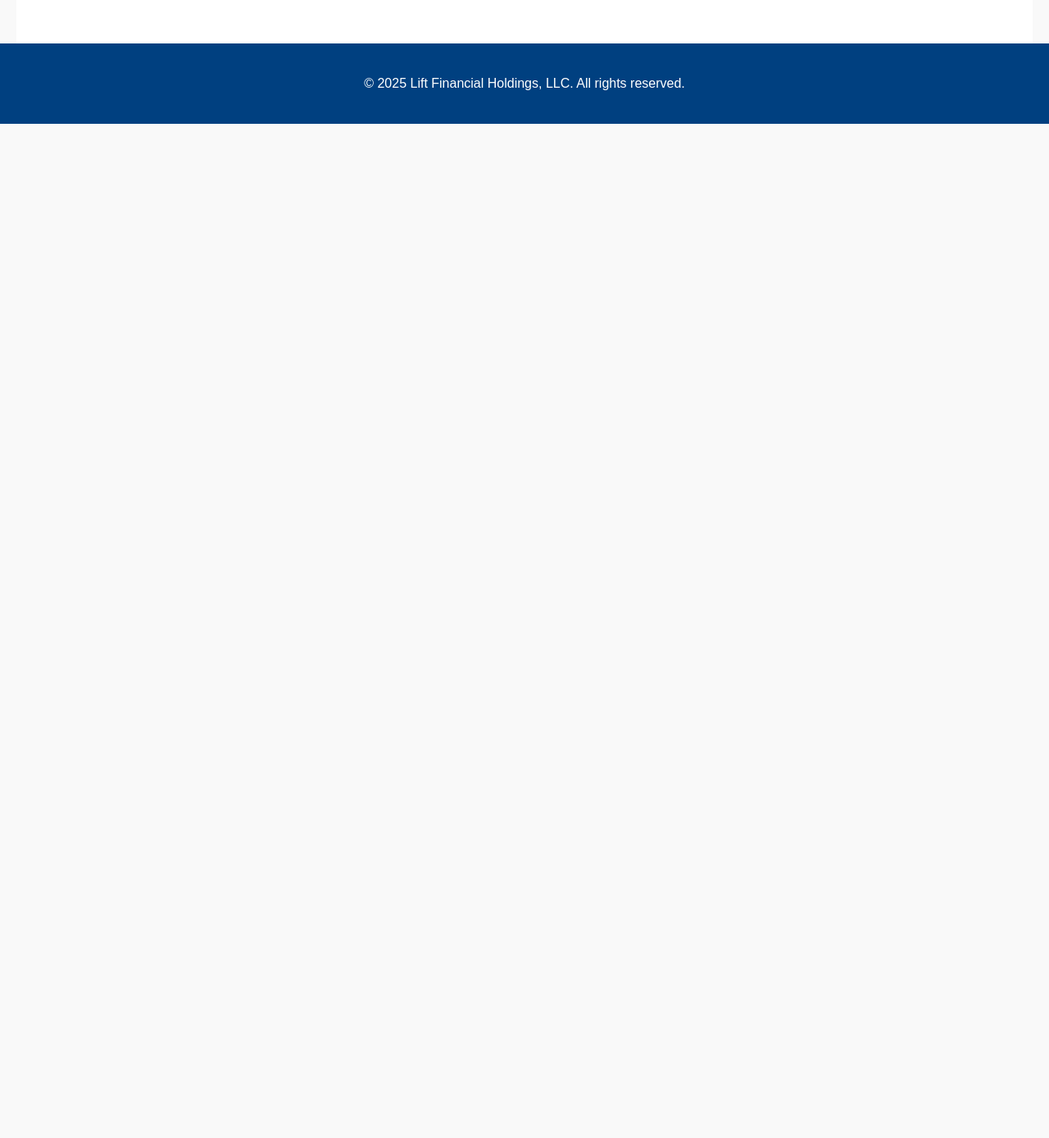
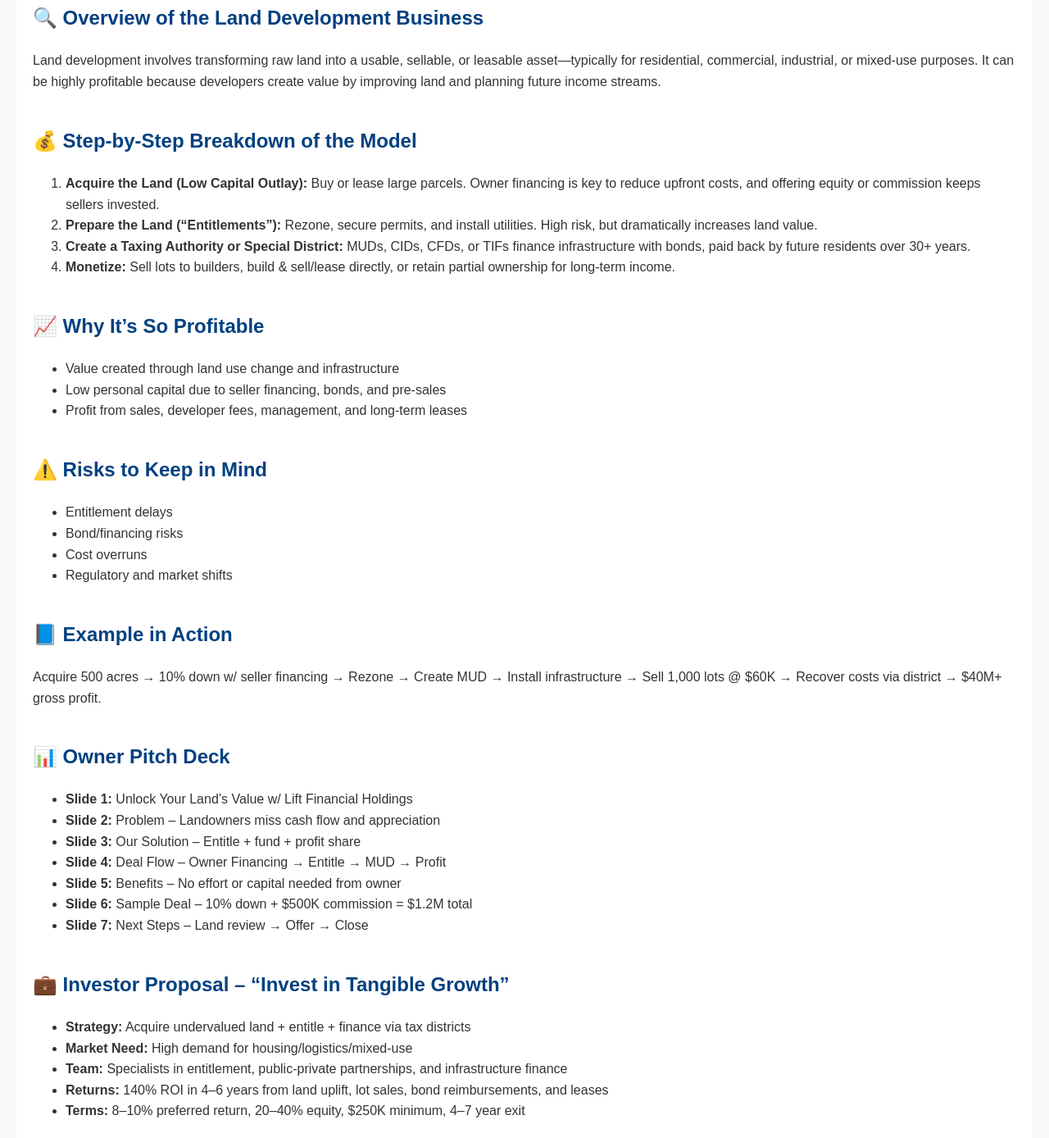
Before and after one commit to aivarasolutions/LiftFi-Website, a plain HTML site: page capital-structuring.html in a window 1280 px wide. Shown: the part 1352-2740 px from the top of the page at 82% size. Before the commit the page ends 1503 px from the top, so only its background shows below. Drawn offline with Linux system fonts and the light colour scheme.

Commit message:
Update capital structuring

```diff
--- a/capital-structuring.html
+++ b/capital-structuring.html
@@ -114,7 +114,70 @@
         <div class="section">
             <h3>Contact Us</h3>
             <p>📧 Admin@LiftFi.io<br>📍 Based in the U.S., operating in key growth markets</p>
+
+        <div class="section">
+            <h2>🔍 Overview of the Land Development Business</h2>
+            <p>Land development involves transforming raw land into a usable, sellable, or leasable asset—typically for residential, commercial, industrial, or mixed-use purposes. It can be highly profitable because developers create value by improving land and planning future income streams.</p>
         </div>
+
+        <div class="section">
+            <h2>💰 Step-by-Step Breakdown of the Model</h2>
+            <ol>
+                <li><strong>Acquire the Land (Low Capital Outlay):</strong> Buy or lease large parcels. Owner financing is key to reduce upfront costs, and offering equity or commission keeps sellers invested.</li>
+                <li><strong>Prepare the Land (“Entitlements”):</strong> Rezone, secure permits, and install utilities. High risk, but dramatically increases land value.</li>
+                <li><strong>Create a Taxing Authority or Special District:</strong> MUDs, CIDs, CFDs, or TIFs finance infrastructure with bonds, paid back by future residents over 30+ years.</li>
+                <li><strong>Monetize:</strong> Sell lots to builders, build & sell/lease directly, or retain partial ownership for long-term income.</li>
+            </ol>
+        </div>
+
+        <div class="section">
+            <h2>📈 Why It’s So Profitable</h2>
+            <ul>
+                <li>Value created through land use change and infrastructure</li>
+                <li>Low personal capital due to seller financing, bonds, and pre-sales</li>
+                <li>Profit from sales, developer fees, management, and long-term leases</li>
+            </ul>
+        </div>
+
+        <div class="section">
+            <h2>⚠️ Risks to Keep in Mind</h2>
+            <ul>
+                <li>Entitlement delays</li>
+                <li>Bond/financing risks</li>
+                <li>Cost overruns</li>
+                <li>Regulatory and market shifts</li>
+            </ul>
+        </div>
+
+        <div class="section">
+            <h2>📘 Example in Action</h2>
+            <p>Acquire 500 acres → 10% down w/ seller financing → Rezone → Create MUD → Install infrastructure → Sell 1,000 lots @ $60K → Recover costs via district → $40M+ gross profit.</p>
+        </div>
+
+        <div class="section">
+            <h2>📊 Owner Pitch Deck</h2>
+            <ul>
+                <li><strong>Slide 1:</strong> Unlock Your Land’s Value w/ Lift Financial Holdings</li>
+                <li><strong>Slide 2:</strong> Problem – Landowners miss cash flow and appreciation</li>
+                <li><strong>Slide 3:</strong> Our Solution – Entitle + fund + profit share</li>
+                <li><strong>Slide 4:</strong> Deal Flow – Owner Financing → Entitle → MUD → Profit</li>
+                <li><strong>Slide 5:</strong> Benefits – No effort or capital needed from owner</li>
+                <li><strong>Slide 6:</strong> Sample Deal – 10% down + $500K commission = $1.2M total</li>
+                <li><strong>Slide 7:</strong> Next Steps – Land review → Offer → Close</li>
+            </ul>
+        </div>
+
+        <div class="section">
+            <h2>💼 Investor Proposal – “Invest in Tangible Growth”</h2>
+            <ul>
+                <li><strong>Strategy:</strong> Acquire undervalued land + entitle + finance via tax districts</li>
+                <li><strong>Market Need:</strong> High demand for housing/logistics/mixed-use</li>
+                <li><strong>Team:</strong> Specialists in entitlement, public-private partnerships, and infrastructure finance</li>
+                <li><strong>Returns:</strong> 140% ROI in 4–6 years from land uplift, lot sales, bond reimbursements, and leases</li>
+                <li><strong>Terms:</strong> 8–10% preferred return, 20–40% equity, $250K minimum, 4–7 year exit</li>
+            </ul>
+        </div>
+</div>
     </div>
 
     <footer>
```
